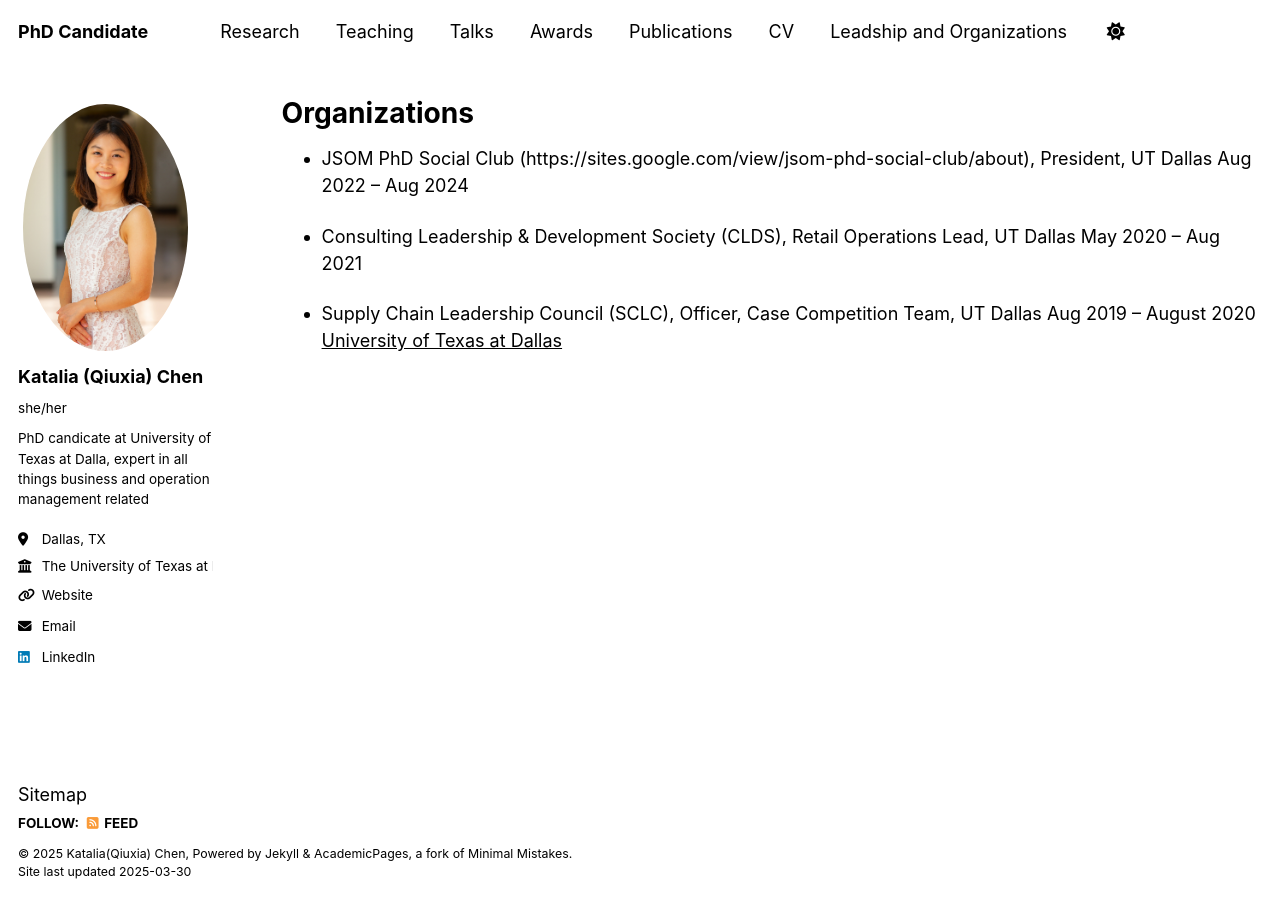
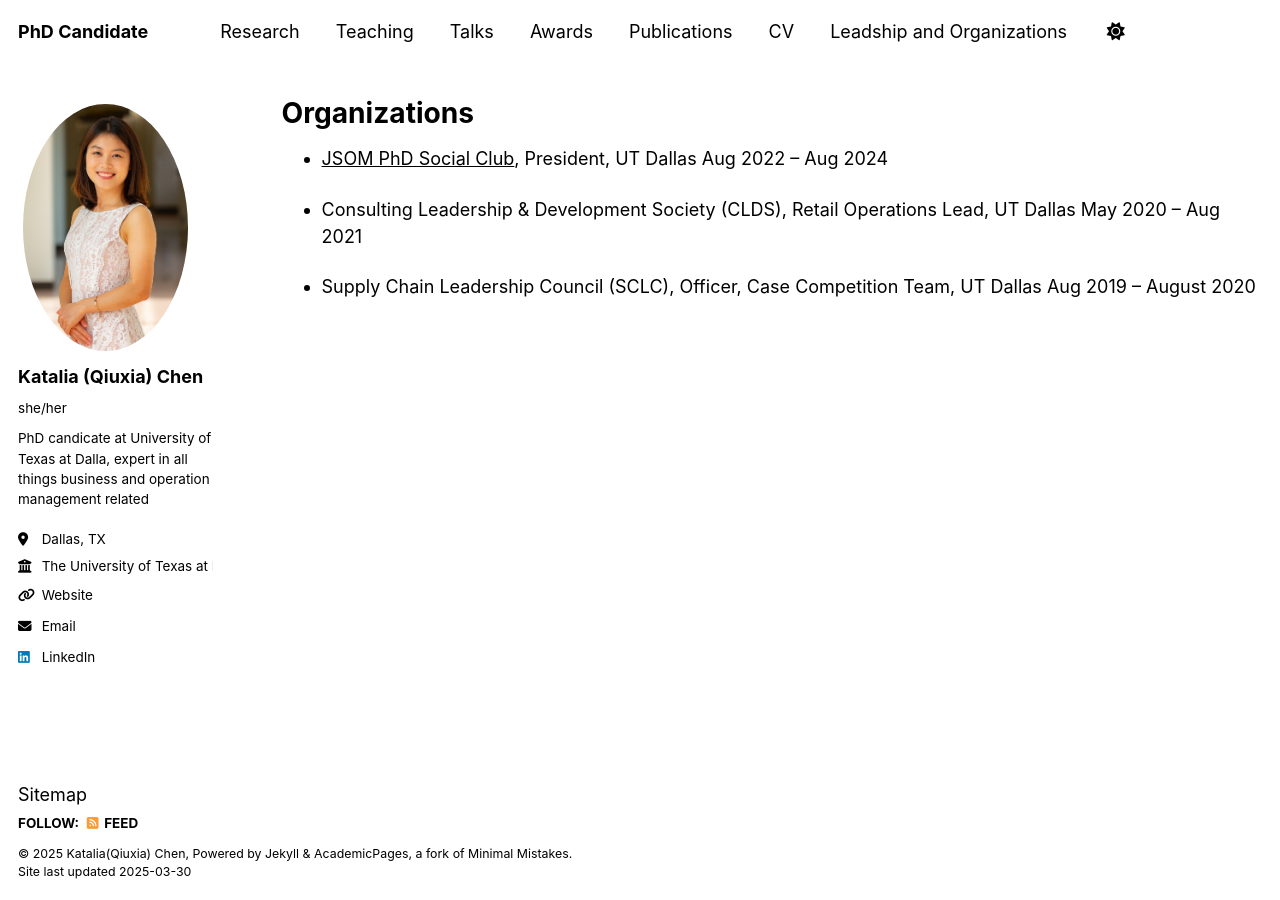
Before and after one commit to qxc2/Katalia_Qiuxia_Chen_v1, a Jekyll site: the page built from _pages/Organizations.md, in a window 1280 px wide. Built offline with Jekyll 4.4.1, drawn with Linux system fonts in a browser that asks for light colours.

Commit message:
Update Organizations.md

```diff
--- a/_pages/Organizations.md
+++ b/_pages/Organizations.md
@@ -9,9 +9,8 @@ redirect_from:
 
 {% include base_path %}
 
-* JSOM PhD Social Club (https://sites.google.com/view/jsom-phd-social-club/about), President, UT Dallas                                              Aug 2022 – Aug 2024
+* [JSOM PhD Social Club](https://sites.google.com/view/jsom-phd-social-club/about), President, UT Dallas                                              Aug 2022 – Aug 2024
 
 * Consulting Leadership & Development Society (CLDS), Retail Operations Lead, UT Dallas   May 2020 – Aug 2021
 
 * Supply Chain Leadership Council (SCLC), Officer, Case Competition Team, UT Dallas       Aug 2019 – August 2020
-[University of Texas at Dallas](https://www.utdallas.edu/)
```
